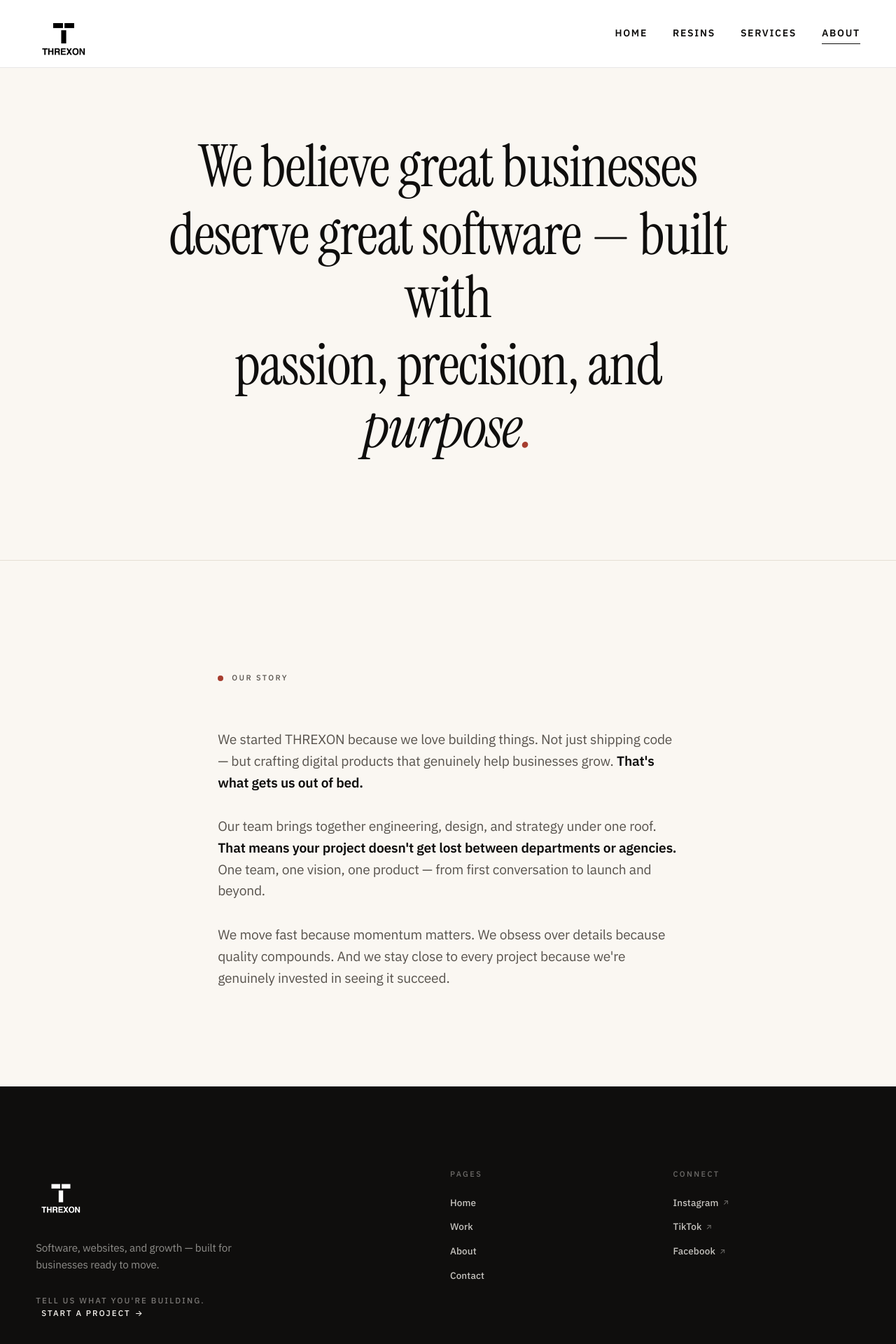
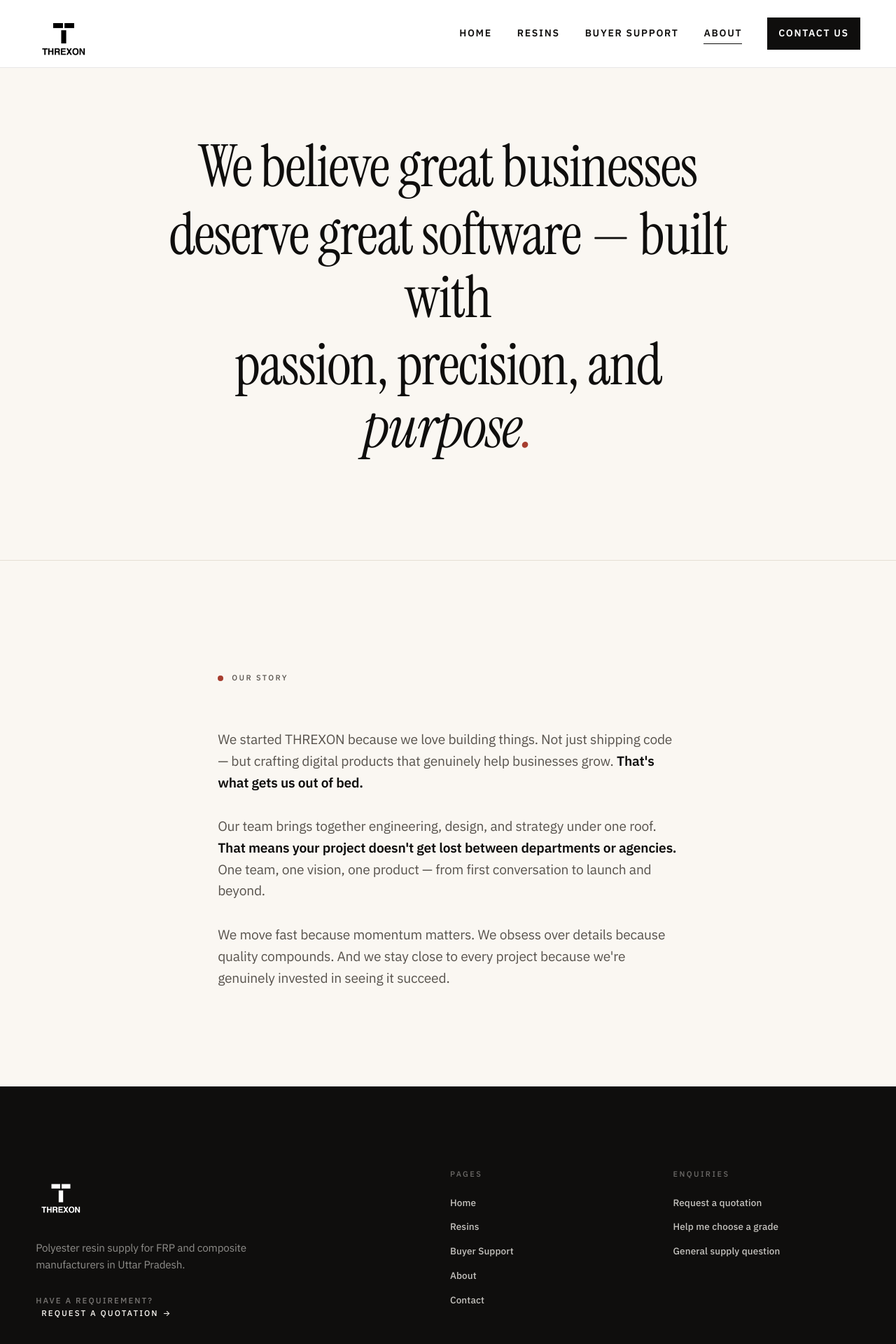
Before and after one commit to drifter089/TREXON-COMPANY, a Next.js app: page /about in a window 1280 px wide. Shown: the top 1920 px of the page at 70% size. Built offline with nearby package versions, Linux system fonts and the light colour scheme.

Commit message:
feat: align site navigation with resin supply

```diff
--- a/app/components/Footer.module.css
+++ b/app/components/Footer.module.css
@@ -34,7 +34,6 @@
   display: inline-flex;
   align-items: center;
   text-decoration: none;
-  line-height: 0;
 }
 
 .logoImage {
@@ -42,8 +41,6 @@
   width: 72px;
   height: 72px;
   object-fit: contain;
-  /* Mark ships as transparent black; invert flips it to cream-white for the
-     ink footer. Alpha is untouched by invert(), so the bg stays transparent. */
   filter: invert(1);
 }
 
--- a/app/components/Footer.tsx
+++ b/app/components/Footer.tsx
@@ -4,15 +4,16 @@ import styles from "./Footer.module.css";
 
 const PAGES = [
   { href: "/", label: "Home" },
-  { href: "/work", label: "Work" },
+  { href: "/#resins", label: "Resins" },
+  { href: "/#services", label: "Buyer Support" },
   { href: "/about", label: "About" },
   { href: "/contact", label: "Contact" },
 ];
 
-const SOCIAL = [
-  { href: "https://www.instagram.com/threxon_official", label: "Instagram" },
-  { href: "https://www.tiktok.com/@threxon_official", label: "TikTok" },
-  { href: "https://www.facebook.com/share/1HJjLDAAhU/", label: "Facebook" },
+const ENQUIRIES = [
+  { href: "/quote", label: "Request a quotation" },
+  { href: "/quote#grade-help", label: "Help me choose a grade" },
+  { href: "/contact", label: "General supply question" },
 ];
 
 export default function Footer() {
@@ -21,7 +22,7 @@ export default function Footer() {
       <div className={styles.inner}>
         <div className={styles.top}>
           <div className={styles.brand}>
-            <Link href="/" className={styles.logo} aria-label="THREXON home">
+            <Link href="/" className={styles.logo} aria-label="Home">
               <Image
                 src="/threxon_logo.png"
                 alt="THREXON"
@@ -31,13 +32,12 @@ export default function Footer() {
               />
             </Link>
             <p className={styles.tagline}>
-              Software, websites, and growth — built for businesses ready to
-              move.
+              Polyester resin supply for FRP and composite manufacturers in Uttar Pradesh.
             </p>
             <p className={styles.signoff}>
-              Tell us what you&apos;re building.{" "}
-              <Link href="/contact" className={styles.signoffLink}>
-                Start a project <span aria-hidden>→</span>
+              Have a requirement?{" "}
+              <Link href="/quote" className={styles.signoffLink}>
+                Request a quotation <span aria-hidden>→</span>
               </Link>
             </p>
           </div>
@@ -53,18 +53,11 @@ export default function Footer() {
             </div>
 
             <div className={styles.col}>
-              <span className={styles.colKicker}>Connect</span>
-              {SOCIAL.map((s) => (
-                <a
-                  key={s.label}
-                  href={s.href}
-                  target="_blank"
-                  rel="noopener noreferrer"
-                  className={styles.colLink}
-                >
-                  {s.label}
-                  <span className={styles.extArrow} aria-hidden>↗</span>
-                </a>
+              <span className={styles.colKicker}>Enquiries</span>
+              {ENQUIRIES.map((enquiry) => (
+                <Link key={enquiry.label} href={enquiry.href} className={styles.colLink}>
+                  {enquiry.label}
+                </Link>
               ))}
             </div>
           </div>
@@ -73,13 +66,13 @@ export default function Footer() {
         <div className={styles.divider} aria-hidden />
 
         <div className={styles.bottom}>
-          <span className={styles.copy}>© 2026 THREXON</span>
+          <span className={styles.copy}>© 2026 Resin Supply</span>
           <span className={styles.metaSep}>·</span>
           <span className={styles.copy}>All rights reserved</span>
           <span className={styles.metaGap} />
           <span className={styles.metaTag}>
             <span className={styles.metaDot} />
-            Built with intent
+            Official manufacturing partner: ORCPL
           </span>
         </div>
       </div>
--- a/app/components/Navbar.module.css
+++ b/app/components/Navbar.module.css
@@ -65,6 +65,21 @@
   border-bottom-color: var(--ink);
 }
 
+.primaryLink {
+  padding: 11px 15px;
+  border: 1px solid var(--ink);
+  background: var(--ink);
+  color: #fff;
+}
+
+.primaryLink:hover,
+.primaryLink:focus-visible,
+.primaryLink.active {
+  border-color: var(--ink);
+  background: #fff;
+  color: var(--ink);
+}
+
 .menuToggle {
   display: none;
 }
@@ -102,6 +117,13 @@
     border-bottom: 1px solid #e7e7e7;
   }
 
+  .primaryLink {
+    margin-top: 8px;
+    padding: 14px;
+    border-bottom: 1px solid var(--ink);
+    text-align: center;
+  }
+
   .menuToggle {
     display: inline-flex;
     align-items: center;
--- a/app/components/Navbar.tsx
+++ b/app/components/Navbar.tsx
@@ -21,7 +21,7 @@ export default function Nav() {
   return (
     <nav className={`${styles.nav} ${scrolled ? styles.scrolled : ""}`}>
       <div className={styles.inner}>
-        <Link href="/" className={styles.logo} aria-label="THREXON home">
+        <Link href="/" className={styles.logo} aria-label="Home">
           <Image
             src="/threxon_logo.png"
             alt="THREXON"
@@ -40,7 +40,7 @@ export default function Nav() {
               <Link
                 key={item.href}
                 href={item.href}
-                className={`${styles.link} ${isActive ? styles.active : ""}`}
+                className={`${styles.link} ${item.primary ? styles.primaryLink : ""} ${isActive ? styles.active : ""}`}
                 onClick={() => setMenuOpen(false)}
               >
                 {item.label}
--- a/app/data/navigation.ts
+++ b/app/data/navigation.ts
@@ -1,11 +1,13 @@
 export interface NavItem {
   href: string;
   label: string;
+  primary?: boolean;
 }
 
 export const NAV_ITEMS: NavItem[] = [
   { href: "/", label: "Home" },
   { href: "/#resins", label: "Resins" },
-  { href: "/#services", label: "Services" },
+  { href: "/#services", label: "Buyer Support" },
   { href: "/about", label: "About" },
+  { href: "/contact", label: "Contact Us", primary: true },
 ];
--- a/app/layout.tsx
+++ b/app/layout.tsx
@@ -7,10 +7,6 @@ export const viewport: Viewport = {
 };
 
 export const metadata: Metadata = {
-  metadataBase: new URL("https://www.threxon.org"),
-  // The mark is transparent black, so it disappears against a dark tab strip.
-  // Serve an inverted (white) copy to dark-scheme browsers; favicon.ico stays
-  // the universal fallback for clients that ignore `media`.
   icons: {
     icon: [
       {
@@ -27,14 +23,14 @@ export const metadata: Metadata = {
       },
     ],
   },
-  title: "THREXON — Software, Websites & Digital Marketing",
+  title: "Polyester Resin Supply for FRP & Composite Manufacturing",
   description:
-    "A small studio building software, websites, and growth — for teams who'd rather ship than pitch. Briefs welcome. Decks not required.",
+    "Polyester resin supply, grade-selection support and commercial quotations for FRP and composite manufacturers in Uttar Pradesh.",
   openGraph: {
-    title: "THREXON — Software, Websites & Digital Marketing",
+    title: "Polyester Resin Supply for FRP & Composite Manufacturing",
     description:
-      "A small studio building software, websites, and growth — for teams who'd rather ship than pitch.",
-    siteName: "THREXON",
+      "Polyester resin supply, grade-selection support and commercial quotations for FRP and composite manufacturers in Uttar Pradesh.",
+    siteName: "Resin Supply",
     type: "website",
   },
 };
```
